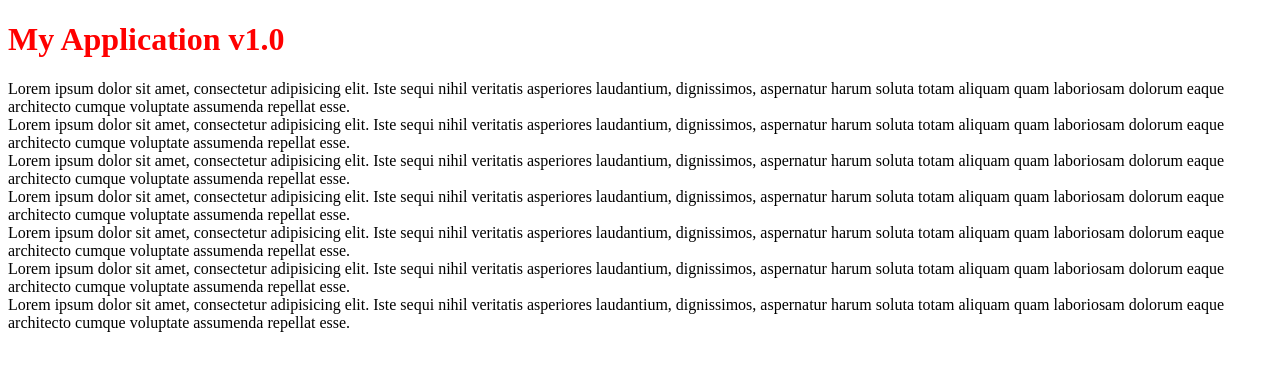
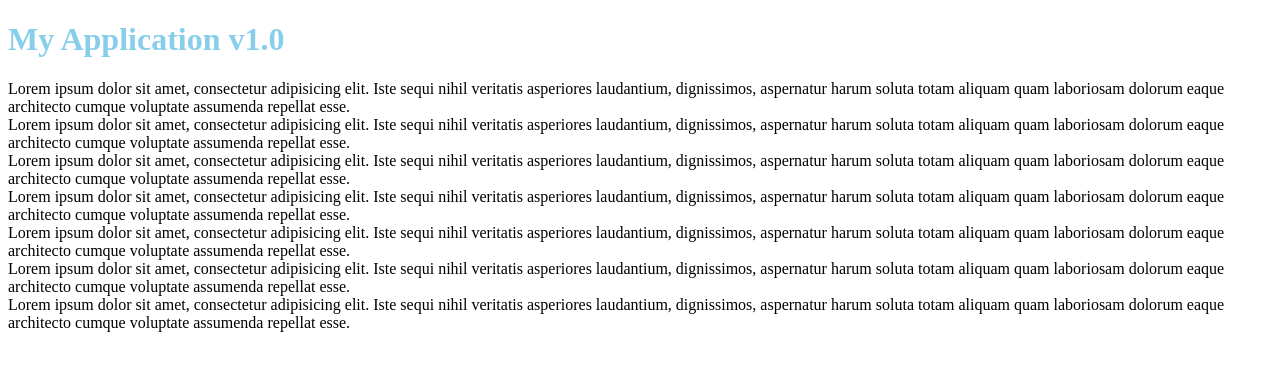
Before and after one commit to pranaygupta1988/website1, a plain HTML site: page index.html in a window 1280 px wide. Drawn offline with Linux system fonts and the light colour scheme.

Commit message:
version 1.3

```diff
--- a/index.html
+++ b/index.html
@@ -9,7 +9,7 @@
     <title>Document</title>
     <style>
       h1 {
-        color: red;
+        color: skyblue;
       }
     </style>
   </head>
```
